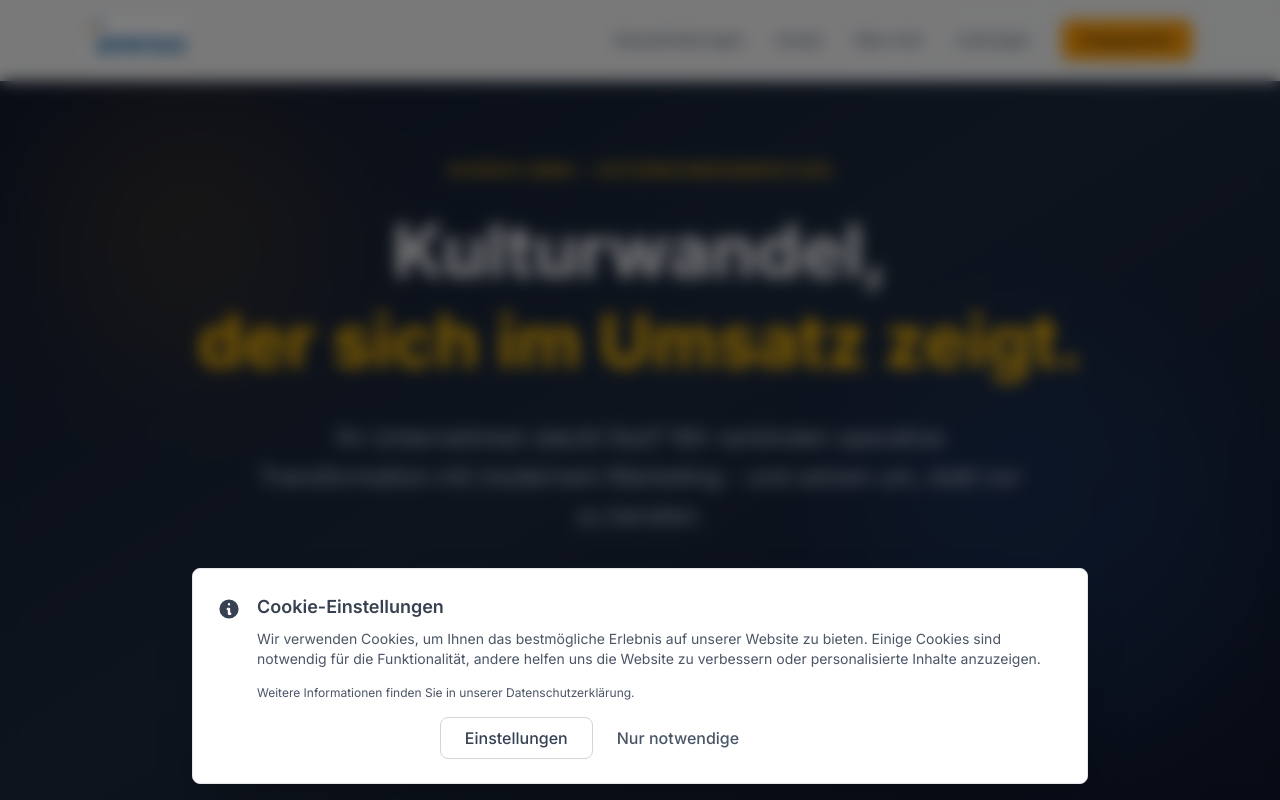
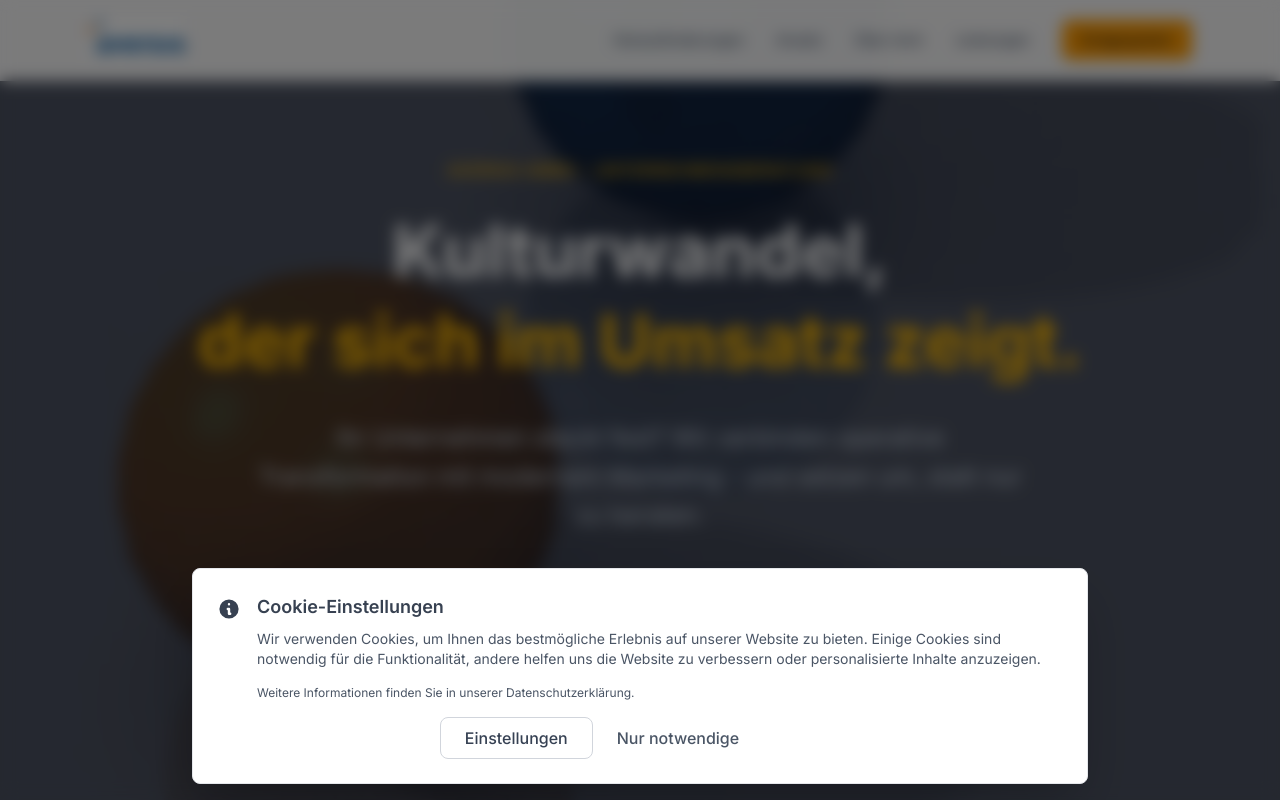
Before and after one commit to mtn-mover/aversis_web, a Next.js app: page / in a window 1280 px wide. Shown: the top 800 px of the page. Built offline with nearby package versions, Linux system fonts and the light colour scheme.

Commit message:
Add images: Stephan photo and 3D Kugeln hero background

```diff
--- a/src/app/page.tsx
+++ b/src/app/page.tsx
@@ -24,11 +24,15 @@ export default function Home() {
       <Header />
 
       {/* Hero Section */}
-      <section id="hero" className="relative min-h-screen flex items-center justify-center bg-gradient-to-br from-slate-900 via-slate-800 to-slate-900 overflow-hidden">
-        {/* Abstract background pattern */}
-        <div className="absolute inset-0 opacity-10">
-          <div className="absolute top-20 left-10 w-72 h-72 bg-amber-500 rounded-full blur-3xl"></div>
-          <div className="absolute bottom-20 right-10 w-96 h-96 bg-blue-500 rounded-full blur-3xl"></div>
+      <section id="hero" className="relative min-h-screen flex items-center justify-center overflow-hidden">
+        {/* Background Image */}
+        <div className="absolute inset-0">
+          <img
+            src="/images/aversis 3D Kugeln.jpg"
+            alt=""
+            className="w-full h-full object-cover"
+          />
+          <div className="absolute inset-0 bg-slate-900/75"></div>
         </div>
 
         <div className={`relative z-10 max-w-5xl mx-auto px-6 text-center transition-all duration-1000 ${isVisible ? 'opacity-100 translate-y-0' : 'opacity-0 translate-y-10'}`}>
@@ -270,15 +274,11 @@ export default function Home() {
 
             <div className="order-1 lg:order-2">
               <div className="relative">
-                <div className="bg-gradient-to-br from-slate-200 to-slate-300 rounded-2xl aspect-square flex items-center justify-center">
-                  <div className="text-center p-8">
-                    <div className="w-32 h-32 bg-slate-400 rounded-full mx-auto mb-4 flex items-center justify-center">
-                      <span className="text-5xl text-white font-bold">SW</span>
-                    </div>
-                    <p className="text-slate-600 text-sm">Managing Director</p>
-                    <p className="text-slate-800 font-semibold">Aversis GmbH</p>
-                  </div>
-                </div>
+                <img
+                  src="/images/Steph_low res new.jpg"
+                  alt="Stephan Zwahlen - Managing Director Aversis GmbH"
+                  className="rounded-2xl shadow-xl object-cover w-full aspect-square"
+                />
                 <div className="absolute -bottom-4 -right-4 bg-amber-500 text-slate-900 px-6 py-3 rounded-lg font-medium shadow-lg">
                   Praxis statt Theorie
                 </div>
```
